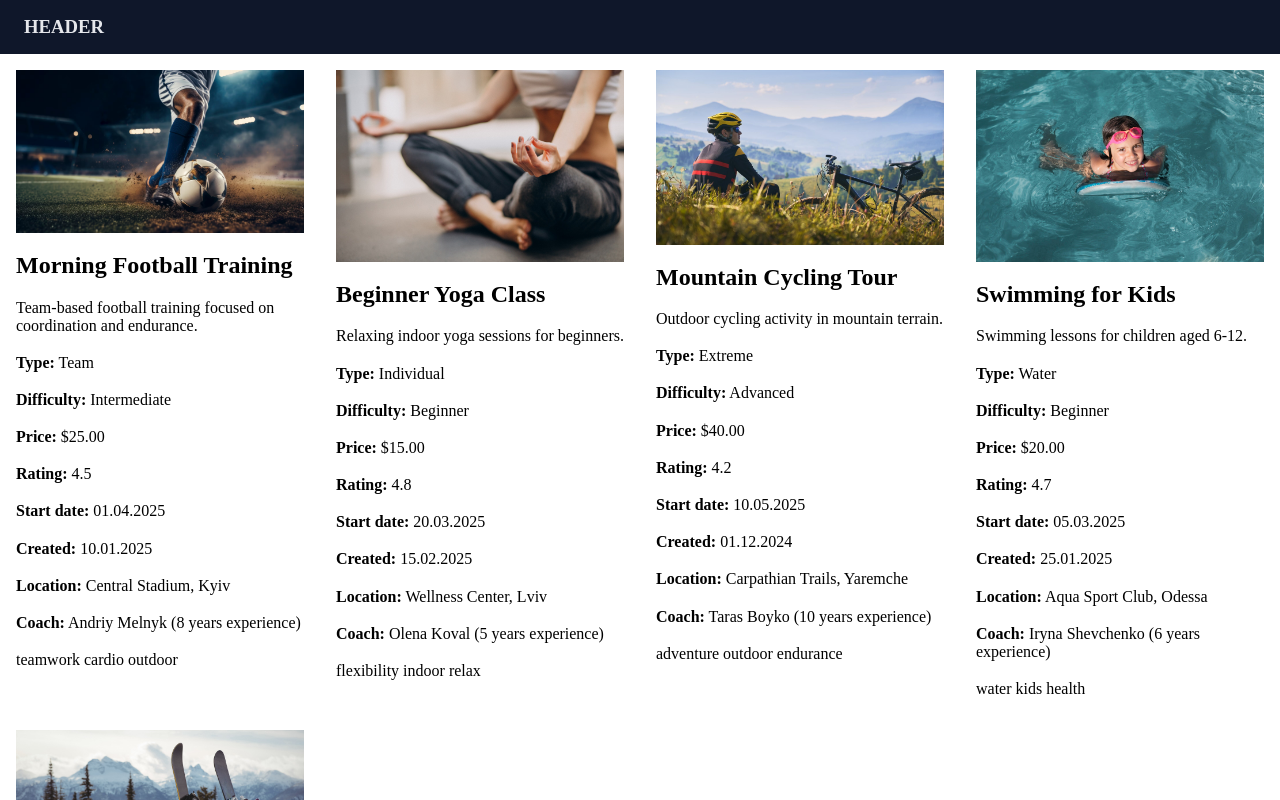
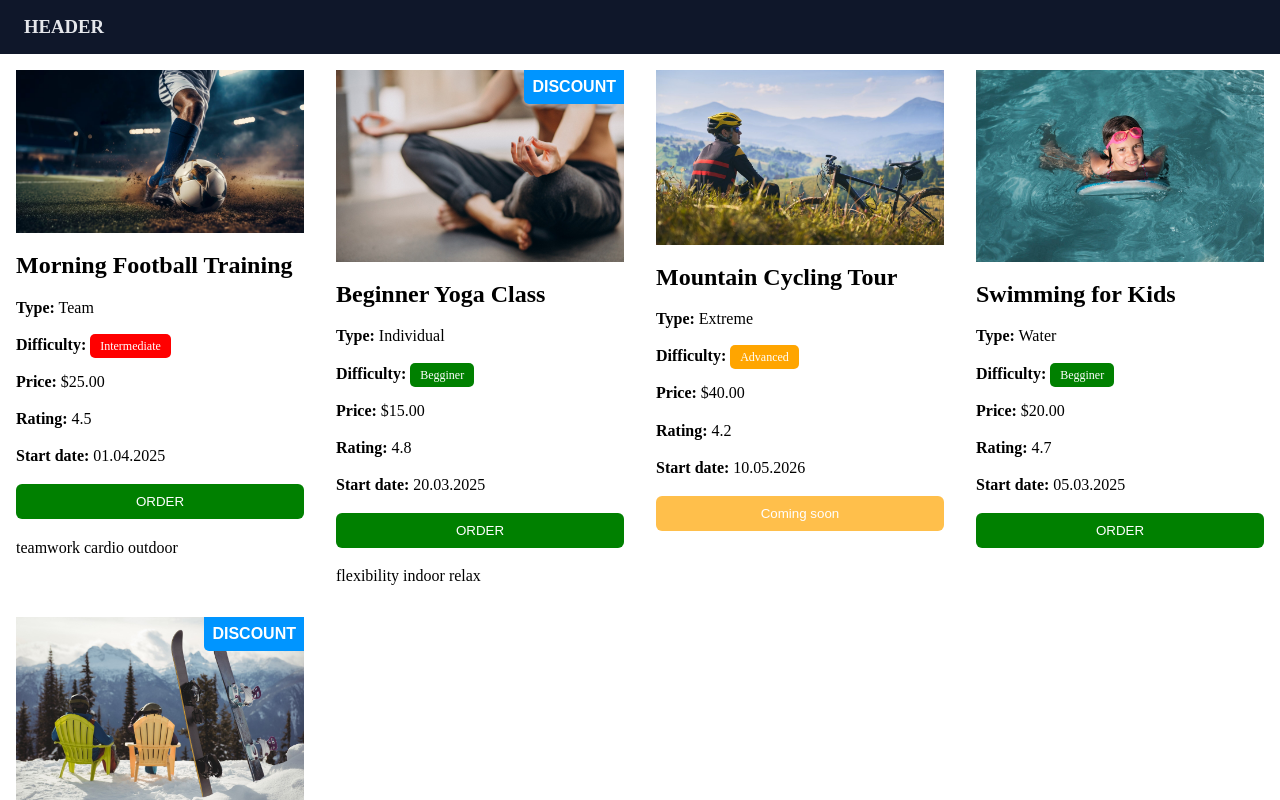
Before and after one commit to YarDeker/spaa, an Angular app: page / in a window 1280 px wide. Shown: the top 800 px of the page. Built offline with nearby package versions, Linux system fonts and the light colour scheme.

Commit message:
PR-03: Implement interactivity features (switch rendering, conditional UI, safe navigation, outputs and dynamic styles)

```diff
--- a/src/app/features/products/sport-list/sport-list.html
+++ b/src/app/features/products/sport-list/sport-list.html
@@ -1,5 +1,7 @@
 <div class="sport-list">
     @for (sport of sportList; track sport.id) {
-      <sport-sport-card [activity]="sport"></sport-sport-card>
+      <sport-sport-card [activity]="sport"
+      (cardAction)="handleCardAction($event)"
+      ></sport-sport-card>
     }
 </div>
--- a/src/app/features/products/sport-list/sport-list.ts
+++ b/src/app/features/products/sport-list/sport-list.ts
@@ -10,4 +10,8 @@ import { SPORT_ACTIVITIES } from '../../../shared/mock-data';
 })
 export class SportList {
   public sportList = SPORT_ACTIVITIES;
+
+  handleCardAction(id: number) {
+    console.log(`Користувач натиснув кнопку на товарі з ID: ${id}`);
+  }
 }
--- a/src/app/shared/components/sport-card/sport-card.css
+++ b/src/app/shared/components/sport-card/sport-card.css
@@ -10,4 +10,58 @@
     display: flex;
     flex-direction: column;
     gap: 1.2em;
+    position: relative;
 }
+
+.badge{
+padding:5px 10px;
+border-radius:5px;
+color:white;
+font-size:12px;
+}
+
+.green{
+background:green;
+}
+
+.red{
+background:red;
+}
+
+.yellow{
+background:orange;
+}
+
+.gray{
+background:gray;
+}
+
+.dicount-block {
+    position: absolute;
+    top: 1em;
+    right: 1em;
+    background-color: rgb(0, 149, 255);
+    padding: .5em;
+    border-bottom-left-radius: 5px;
+    font-weight: bold;
+    font-family: 'Arial';
+    font-size: 1em;
+    color: white
+}
+
+.buy-btn{
+background: green;
+color: white;
+padding: 10px 18px;
+border: none;
+border-radius: 6px;
+}
+
+.disabled-btn{
+background: orange;
+color: white;
+padding: 10px 18px;
+border: none;
+border-radius: 6px;
+opacity: 0.7;
+}
--- a/src/app/shared/components/sport-card/sport-card.html
+++ b/src/app/shared/components/sport-card/sport-card.html
@@ -1,17 +1,48 @@
 <div class="sport-card">
+  @if(activity.is_discount) {
+    <div class="dicount-block">
+      DISCOUNT
+    </div>
+  }
 
   <img [src]="activity.imageUrl" [alt]="activity.title">
 
   <h2>{{ activity.title }}</h2>
-
-  <p>{{ activity.description }}</p>
 
   <p>
     <strong>Type:</strong> {{ activity.type }}
   </p>
 
   <p>
-    <strong>Difficulty:</strong> {{ activity.difficulty }}
+    <strong>Difficulty: </strong>
+
+      @switch (activity.difficulty) {
+
+      @case ('Beginner') {
+        <span class="badge green">
+          Begginer
+        </span>
+      }
+
+      @case ('Intermediate') {
+        <span class="badge red">
+          Intermediate
+        </span>
+      }
+
+      @case ('Advanced') {
+        <span class="badge yellow">
+          Advanced
+        </span>
+      }
+
+      @default {
+        <span class="badge gray">
+          Unknown
+        </span>
+      }
+
+    }
   </p>
 
   <p>
@@ -29,25 +60,22 @@
     {{ activity.startDate | date:'dd.MM.yyyy' }}
   </p>
 
-  <p>
-    <strong>Created:</strong>
-    {{ activity.createdAt | date:'dd.MM.yyyy' }}
-  </p>
+  @if (isOngoing) {
 
-  <p>
-    <strong>Location:</strong>
-    {{ activity.location.name }},
-    {{ activity.location.city }}
-  </p>
+    <button (click)="onBtnClick()" class="buy-btn">
+      ORDER
+    </button>
 
-  <p>
-    <strong>Coach:</strong>
-    {{ activity.coach.fullName }}
-    ({{ activity.coach.experienceYears }} years experience)
-  </p>
+  } @else {
+
+    <button class="disabled-btn" disabled>
+      Coming soon
+    </button>
+
+  }
 
   <div class="tags">
-    @for (tag of activity.tags; track $index) {
+    @for (tag of activity?.tags; track $index) {
         <span>
           {{ tag }}
         </span>
--- a/src/app/shared/components/sport-card/sport-card.ts
+++ b/src/app/shared/components/sport-card/sport-card.ts
@@ -1,13 +1,23 @@
-import { Component, Input } from '@angular/core';
+import { Component, EventEmitter, Input, Output } from '@angular/core';
 import { SportActivity } from '../../models/sportInfo';
-import { CurrencyPipe, DatePipe } from '@angular/common';
+import { CurrencyPipe, DatePipe, NgStyle } from '@angular/common';
 
 @Component({
   selector: 'sport-sport-card',
-  imports: [CurrencyPipe, DatePipe],
+  imports: [CurrencyPipe, DatePipe, NgStyle],
   templateUrl: './sport-card.html',
   styleUrl: './sport-card.css',
 })
 export class SportCard {
   @Input ({required: true}) activity!: SportActivity;
+  @Output() cardAction = new EventEmitter<number>();
+
+  onBtnClick() {
+    this.cardAction.emit(this.activity.id);
+  }
+
+  get isOngoing(): boolean {
+    return this.activity.startDate <= new Date();
+  }
+
 }
--- a/src/app/shared/mock-data.ts
+++ b/src/app/shared/mock-data.ts
@@ -9,6 +9,7 @@ export const SPORT_ACTIVITIES: SportActivity[] = [
 
     rating: 4.5,
     price: 25,
+    is_discount: false,
 
     createdAt: new Date('2025-01-10'),
     startDate: new Date('2025-04-01'),
@@ -39,6 +40,7 @@ export const SPORT_ACTIVITIES: SportActivity[] = [
 
     rating: 4.8,
     price: 15,
+    is_discount: true,
 
     createdAt: new Date('2025-02-15'),
     startDate: new Date('2025-03-20'),
@@ -69,14 +71,14 @@ export const SPORT_ACTIVITIES: SportActivity[] = [
 
     rating: 4.2,
     price: 40,
+    is_discount: false,
 
     createdAt: new Date('2024-12-01'),
-    startDate: new Date('2025-05-10'),
+    startDate: new Date('2026-05-10'),
 
     type: SportType.Extreme,
     difficulty: DifficultyLevel.Advanced,
 
-    tags: ['adventure', 'outdoor', 'endurance'],
     availableDays: ['Saturday'],
 
     location: {
@@ -99,6 +101,7 @@ export const SPORT_ACTIVITIES: SportActivity[] = [
 
     rating: 4.7,
     price: 20,
+    is_discount: false,
 
     createdAt: new Date('2025-01-25'),
     startDate: new Date('2025-03-05'),
@@ -106,7 +109,6 @@ export const SPORT_ACTIVITIES: SportActivity[] = [
     type: SportType.Water,
     difficulty: DifficultyLevel.Beginner,
 
-    tags: ['water', 'kids', 'health'],
     availableDays: ['Monday', 'Thursday'],
 
     location: {
@@ -129,9 +131,10 @@ export const SPORT_ACTIVITIES: SportActivity[] = [
 
     rating: 4.3,
     price: 120,
+    is_discount: true,
 
     createdAt: new Date('2024-11-20'),
-    startDate: new Date('2025-12-15'),
+    startDate: new Date('2026-12-15'),
 
     type: SportType.Winter,
     difficulty: DifficultyLevel.Advanced,
--- a/src/app/shared/models/sportInfo.ts
+++ b/src/app/shared/models/sportInfo.ts
@@ -33,6 +33,7 @@ export interface SportActivity {
 
   rating: number;
   price: number;
+  is_discount: boolean;
 
   createdAt: Date;
   startDate: Date;
@@ -40,7 +41,7 @@ export interface SportActivity {
   type: SportType;
   difficulty: DifficultyLevel;
 
-  tags: string[];
+  tags?: string[];
   availableDays: string[];
 
   location: Location;
```
